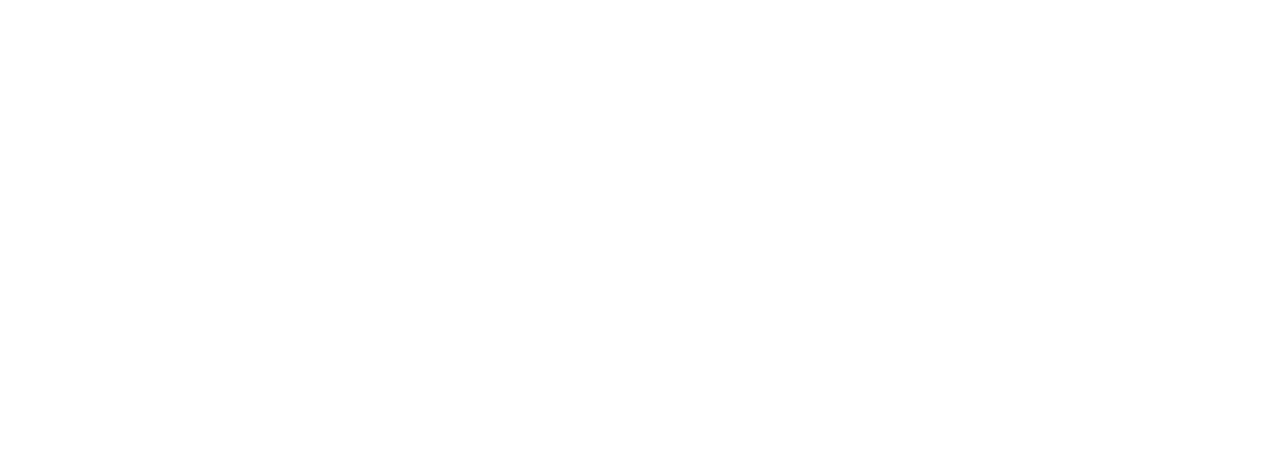
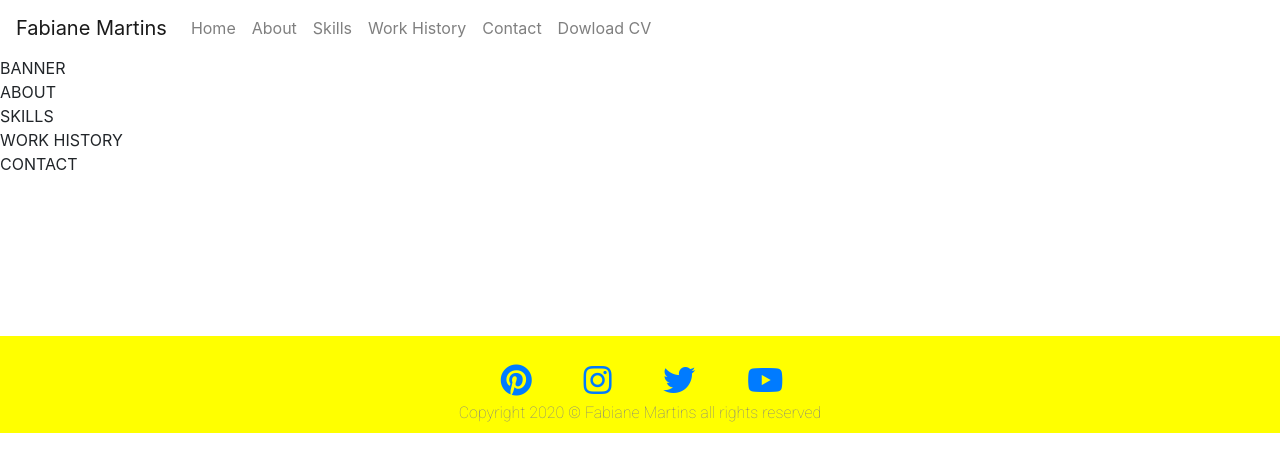
Before and after one commit to Fabiane-Martins/fabiane-martins-portfolio, a plain HTML site: page index.html in a window 1280 px wide. Drawn offline with nearby package versions, Linux system fonts and the light colour scheme; files that its build step writes are made by us from their sources.

Commit message:
add about page with static navigation and footer

```diff
--- a/index.html
+++ b/index.html
@@ -7,11 +7,97 @@
 <meta name="Fabiane Martins Portfolio" content="Official milestone project-personal portifolio"/>
 <link rel="stylesheet" href="https://cdnjs.cloudflare.com/ajax/libs/twitter-bootstrap/4.5.2/css/bootstrap.min.css">
 <link rel="stylesheet" href="https://cdnjs.cloudflare.com/ajax/libs/font-awesome/5.15.0/css/all.min.css">
-<link rel="stylesheet" href="assets/css/style.css">
+<link rel="stylesheet" href="..assets/css/style.css" type="text/css">
 <title>Fabiane Martins Portfolio</title>
 </head>
+
 <body>
+    <header>
 
+<!-- NAVIGATION -->
+      <nav id="main-nav" class="navbar navbar-expand-lg navbar-light sticky-top">
+         <a class="navbar-brand" href="index.html">Fabiane Martins</a>
+         <button
+            class="navbar-toggler"
+            type="button"
+            data-toggle="collapse"
+            data-target="#navbarNav"
+            aria-controls="navbarNav"
+            aria-expanded="false"
+            aria-label="Toggle navigation"
+            >
+         <span class="navbar-toggler-icon"></span>
+         </button>
+         <div class="collapse navbar-collapse" id="navbarNav">
+            <ul class="navbar-nav mr-auto mt-2 mt-lg-0">
+
+     <!--- CREDIT - Code solution to closing hamburger menu once menu item clicked from Orel Eliyahu' on Stack Overflow - https://stackoverflow.com/questions/36405991/bootstrap-toggle-menu-on-one-page-site-does-not-uncollapse-when-clicked --->
+               <li class="nav-item" data-toggle="collapse" data-target=".navbar-collapse">
+                  <a class="nav-link" href="#">Home</a>
+               </li>
+               <li class="nav-item" data-toggle="collapse" data-target=".navbar-collapse">
+                  <a class="nav-link" href="#about">About</a>
+               </li>
+               <li class="nav-item" data-toggle="collapse" data-target=".navbar-collapse">
+                  <a class="nav-link" href="#gallery">Skills</a>
+               </li>
+               <li class="nav-item" data-toggle="collapse" data-target=".navbar-collapse">
+                  <a class="nav-link" href="#gallery">Work History</a>
+               </li>
+               <li class="nav-item" data-toggle="collapse" data-target=".navbar-collapse">
+                  <a class="nav-link" href="#contact">Contact</a>
+               </li>
+               <li class="nav-item" data-toggle="collapse" data-target=".navbar-collapse">
+                  <a class="nav-link" href="#gallery">Dowload CV</a>
+               </li>
+            </ul>
+         </div>
+      </nav>
+    </header>
+
+    <main>
+        <div>BANNER</div>
+        <div>ABOUT</div>
+        <div>SKILLS</div>
+        <div>WORK HISTORY</div>
+        <div>CONTACT</div>
+
+
+
+
+    </main>
+ <!-- Footer -->
+    <footer class="container-fluid">
+        <br />
+        <div class="row">
+            <div class="col-12">
+
+                <!-- SOCIAL ICONS/LINKS -->
+                <div class="mb-1 flex-centre text-center social-icon-shadow">
+                    <a class="ic-lik" href="https://www.linkedin.com/in/martinsfabiane/" " target="_blank" aria-label="Find me on Linkedin" rel="noopener">
+                        <i class="fa fa-linkedin-square"></i>
+                    </a>
+                    <a class="ic-pin" href="https://www.linkedin.com/in/martinsfabiane/" target="_blank" aria-label="Find me on Pinterest" rel="noopener">
+                        <i class="fab fa-pinterest fa-lg mr-md-5 mr-3 fa-2x"></i>
+                    </a>
+                    <a class="ic-ins" href="https://instagram.com" target="_blank" aria-label="Find me on Instagram" rel="noopener">
+                        <i class="fab fa-instagram fa-lg mr-md-5 mr-3 fa-2x"></i>
+                    </a>
+                    <a class="ic-twi" href="https://twitter.com" target="_blank" aria-label="Find me on Twitter" rel="noopener">
+                        <i class="fab fa-twitter fa-lg mr-md-5 mr-3 fa-2x"></i>
+                    </a>
+                    <a class="ic-fl" href="https://www.youtube.com/" target="_blank" aria-label="Find me on Youtube" rel="noopener">
+                        <i class="fab fa-youtube fa-lg fa-2x"></i>
+                    </a>
+                </div>
+                <!-- COPYRIGHT -->
+                <div class="text-shadow text-center">
+                    <small>Copyright 2020 © Fabiane Martins all rights reserved</small>
+                </div>
+            </div>
+        </div>
+    </footer>
+<!-- Bootstrap scripts -->
 <script src="https://cdnjs.cloudflare.com/ajax/libs/jquery/3.5.1/jquery.slim.min.js"></script>
 <script src="https://cdnjs.cloudflare.com/ajax/libs/popper.js/1.16.1/umd/popper.min.js"></script>
 <script src="https://cdnjs.cloudflare.com/ajax/libs/twitter-bootstrap/4.5.2/js/bootstrap.min.js"></script>
```
Also changed, not shown: about.html (added).
